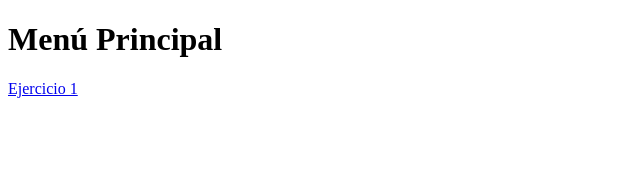
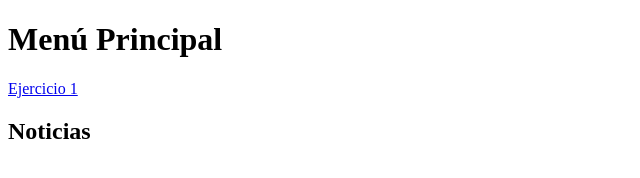
Before and after one commit to Luciagonzalezp/ProyectoWebl-, a plain HTML site: page index.html in a window 1280 px wide. Shown: the whole page, without its empty margins (0-640 px from the left). Drawn offline with Linux system fonts and the light colour scheme.

Commit message:
Añadi un tag

```diff
--- a/index.html
+++ b/index.html
@@ -8,5 +8,8 @@
 <body>
     <h1>Menú Principal</h1>
     <a href="html/ejercicio1.html">Ejercicio 1</a>
+
+
+    <h2>Noticias</h2>
 </body>
 </html>
```
